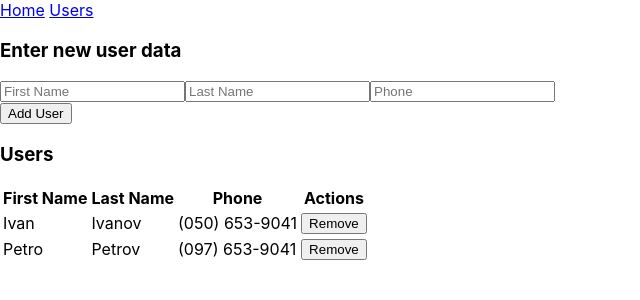
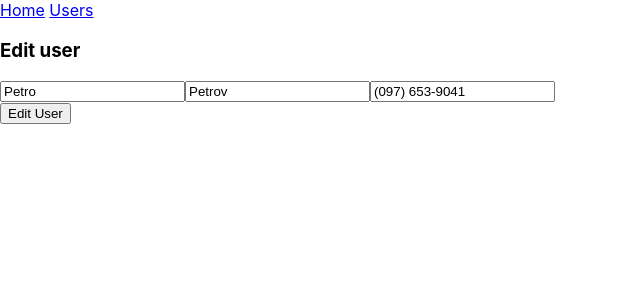
Before and after one commit to amtoss-study/react-study-askrinnik, a React (Create React App) app: page /users/1 in a window 1280 px wide. Shown: the top 300 px of the page, without its empty margins (0-640 px from the left). Built offline with nearby package versions, Linux system fonts and the light colour scheme.

Commit message:
Add Update User form

```diff
--- a/src/components/AddUserForm.tsx
+++ b/src/components/AddUserForm.tsx
@@ -1,48 +1,23 @@
 import useUsers from "hooks/useUsers";
-import React from "react";
 import { User } from "types";
+import EditUserControl from "./EditUserControl";
 
 const AddUserForm = () => {
     const { addUser } = useUsers();
-    const [newUser, setNewUser] = React.useState<User>({
+    const newUser: User = {
         id: 0,
         firstName: "",
         lastName: "",
         phone: "",
-    });
+    };
     return (
         <div>
             <h3>Enter new user data</h3>
-            <form
-                onSubmit={(event) => {
-                    event.preventDefault();
-                    addUser(newUser);
-                }}
-            >
-                <input
-                    placeholder="First Name"
-                    onChange={(event) =>
-                        setNewUser({
-                            ...newUser,
-                            firstName: event.target.value,
-                        })
-                    }
-                />
-                <input
-                    placeholder="Last Name"
-                    onChange={(event) =>
-                        setNewUser({ ...newUser, lastName: event.target.value })
-                    }
-                />
-                <input
-                    placeholder="Phone"
-                    onChange={(event) =>
-                        setNewUser({ ...newUser, phone: event.target.value })
-                    }
-                />
-                <br />
-                <button type="submit">Add User</button>
-            </form>
+            <EditUserControl
+                inputUser={newUser}
+                buttonCaption="Add User"
+                onSubmit={addUser}
+            />
         </div>
     );
 };
--- /dev/null
+++ b/src/components/EditUserControl.tsx
@@ -0,0 +1,54 @@
+import React from "react";
+import { User } from "types";
+
+type EditUserControlParams = {
+    inputUser: User;
+    buttonCaption: string;
+    onSubmit: (user: User) => void;
+};
+
+const EditUserControl = ({
+    inputUser,
+    buttonCaption,
+    onSubmit,
+}: EditUserControlParams) => {
+    const [user, setUser] = React.useState<User>(inputUser);
+    return (
+        <form
+            autoComplete="off"
+            onSubmit={(event) => {
+                event.preventDefault();
+                onSubmit(user);
+            }}
+        >
+            <input
+                value={user.firstName}
+                placeholder="First Name"
+                onChange={(event) =>
+                    setUser({
+                        ...user,
+                        firstName: event.target.value,
+                    })
+                }
+            />
+            <input
+                value={user.lastName}
+                placeholder="Last Name"
+                onChange={(event) =>
+                    setUser({ ...user, lastName: event.target.value })
+                }
+            />
+            <input
+                value={user.phone}
+                placeholder="Phone"
+                onChange={(event) =>
+                    setUser({ ...user, phone: event.target.value })
+                }
+            />
+            <br />
+            <button type="submit">{buttonCaption}</button>
+        </form>
+    );
+};
+
+export default EditUserControl;
--- a/src/components/UserControl.tsx
+++ b/src/components/UserControl.tsx
@@ -1,14 +1,16 @@
+import { Link } from "react-router-dom";
 import { User } from "types";
 
-const UserControl = ({
-    user,
-    removeUser,
-}: {
+type UserControlParams = {
     user: User;
     removeUser: (id: number) => void;
-}) => (
+};
+
+const UserControl = ({ user, removeUser }: UserControlParams) => (
     <tr>
-        <td>{user.firstName}</td>
+        <td>
+            <Link to={`/users/${user.id}`}>{user.firstName}</Link>
+        </td>
         <td>{user.lastName}</td>
         <td>{user.phone}</td>
         <td>
--- a/src/hooks/useUsers.tsx
+++ b/src/hooks/useUsers.tsx
@@ -5,12 +5,18 @@ import UserContext from "UserContext";
 const useUsers = () => {
     const { users, setUsers } = useContext(UserContext);
 
-    const addUser = (newUser: User) => setUsers([...users, { ...newUser, id: Date.now() }]);
+    const addUser = (newUser: User) =>
+        setUsers([...users, { ...newUser, id: Date.now() }]);
 
     const removeUser = (id: number) =>
         setUsers(users.filter((user) => user.id !== id));
 
-    return { users, setUsers, addUser, removeUser };
+    const updateUser = (user: User) =>
+        setUsers(users.map((u) => (u.id === user.id ? user : u)));
+
+    const getUser = (id: number) => users.find((user) => user.id === id);
+
+    return { users, setUsers, addUser, removeUser, updateUser, getUser };
 };
 
 export default useUsers;
--- /dev/null
+++ b/src/routes/Users/Edit.tsx
@@ -0,0 +1,32 @@
+import { useHistory } from "react-router-dom";
+
+import EditUserControl from "components/EditUserControl";
+import useUsers from "hooks/useUsers";
+import { useParams } from "react-router";
+import { User } from "types";
+
+const Edit = () => {
+    const history = useHistory();
+    const { userId } = useParams<{ userId: string }>();
+    const { updateUser, getUser } = useUsers();
+    const user = getUser(parseInt(userId, 10));
+
+    if (user === undefined)
+        return <div>A user with id={userId} was not found</div>;
+
+    return (
+        <div>
+            <h3>Edit user</h3>
+            <EditUserControl
+                inputUser={user}
+                buttonCaption="Edit User"
+                onSubmit={(updatedUser: User) => {
+                    updateUser(updatedUser);
+                    history.push("/users");
+                }}
+            />
+        </div>
+    );
+};
+
+export default Edit;
--- /dev/null
+++ b/src/routes/Users/Index.tsx
@@ -0,0 +1,16 @@
+import { Switch, Route, useRouteMatch } from "react-router-dom";
+
+import Edit from "./Edit";
+import List from "./List";
+
+const Users = () => {
+    const match = useRouteMatch();
+    return (
+        <Switch>
+            <Route path={`${match.path}/:userId`} component={Edit} />
+            <Route path={match.path} component={List} />
+        </Switch>
+    );
+};
+
+export default Users;
--- a/src/routes/Users.tsx
+++ b/src/routes/Users/List.tsx
@@ -1,7 +1,7 @@
 import AddUserForm from "components/AddUserForm";
 import UserList from "components/UserList";
 
-const Users = () => {
+const List = () => {
     return (
         <>
             <AddUserForm />
@@ -10,4 +10,4 @@ const Users = () => {
     );
 };
 
-export default Users;
+export default List;
```
Also changed, not shown: src/App.tsx (+2 -5 lines).
